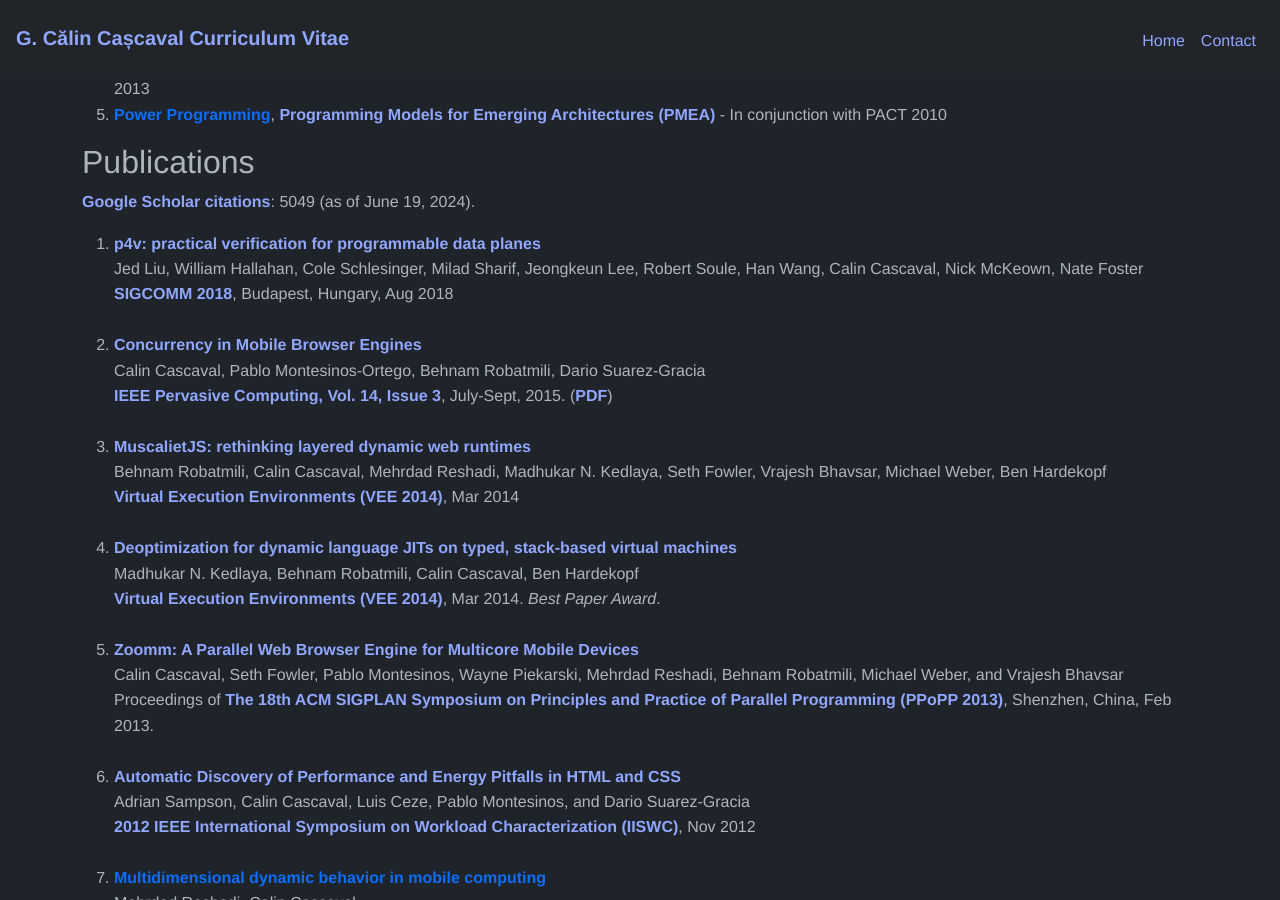
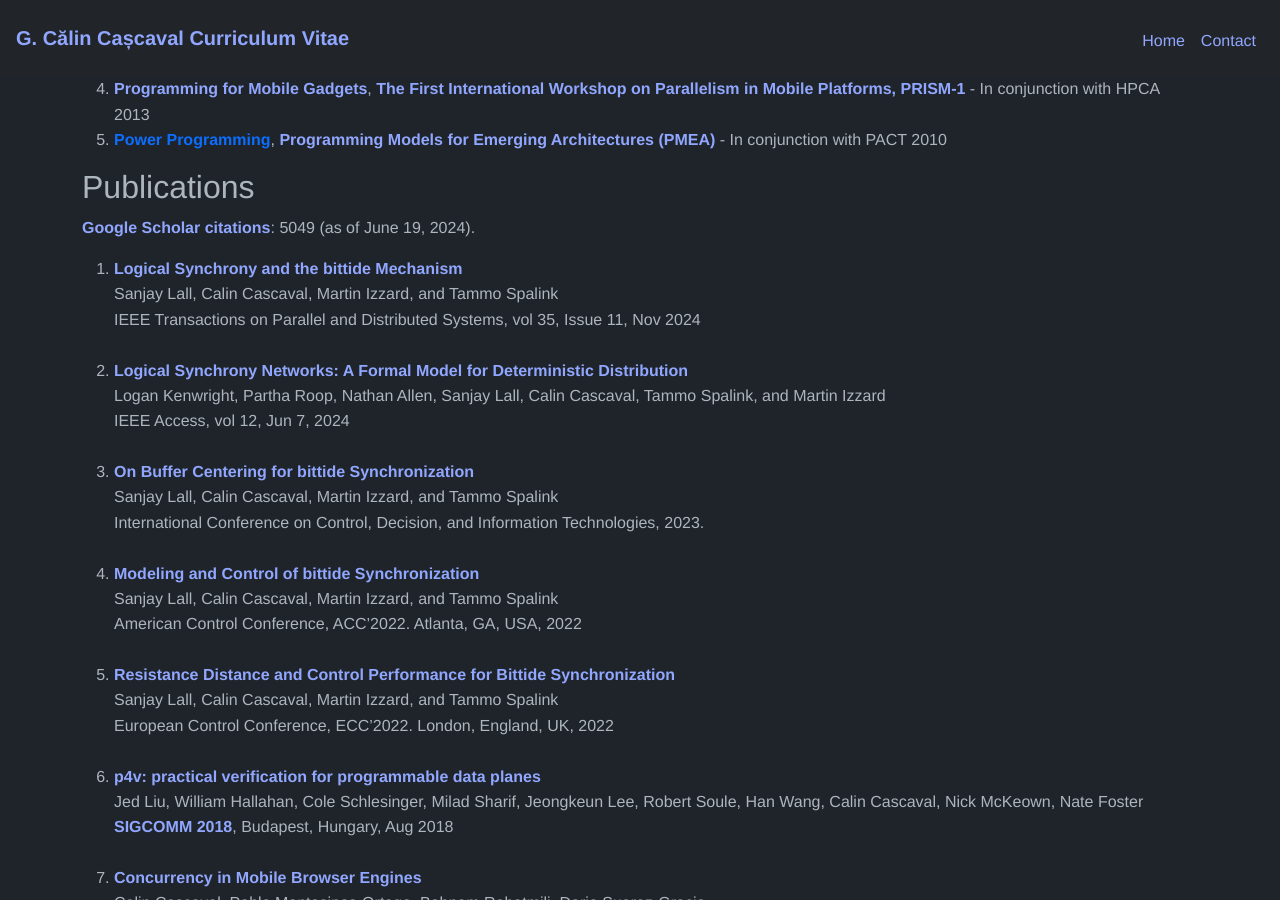
Before and after one commit to cc10512/cc10512.github.io, a Jekyll site: the page built from calin/cv.html, in a window 1280 px wide and 900 px high, scrolled down 3961 px. Built offline with Jekyll 4.4.1, drawn with Linux system fonts in a browser that asks for light colours; some of the changed text lies outside the part shown.

Commit message:
add bittide pubs

```diff
--- a/Gemfile
+++ b/Gemfile
@@ -7,6 +7,7 @@ group :jekyll_plugins do
   gem "jekyll-sitemap"
   gem "jekyll-redirect-from"
   gem "github-pages"
+  gem "csv"
 end
 
 group :development do
--- a/calin/cv.html
+++ b/calin/cv.html
@@ -47,7 +47,8 @@ Barefoot Networks<br/>
 10 Madden Street, CBD, Auckland, New Zealand, 1010<br/>
 Work email: <a href="mailto:cascaval@google.com">cascaval@google.com</a><br/>
 Personal Email: <a href="mailto:cascaval@acm.org">cascaval@acm.org</a><br/>
-LinkedIn: <a href="https://www.linkedin.com/in/cascaval">https://www.linkedin.com/in/cascaval</a>
+LinkedIn: <a href="https://www.linkedin.com/in/cascaval">https://www.linkedin.com/in/cascaval</a><br/>
+ORCID: <a href="https://orcid.org/0000-0002-2780-6763">https://orcid.org/0000-0002-2780-6763</a>
 </address>
 </td>
 </tr>
@@ -584,6 +585,12 @@ Semnalului Vocal (Speech Analysis and Recognition System)
 Most relevant publications:
 <ol>
 
+<li><a class="title" href="https://doi.org/10.1109/tpds.2024.3444739">
+       Logical Synchrony and the bittide Mechanism</a><br/>Sanjay
+       Lall, Calin Cascaval, Martin Izzard, Tammo Spalink<br/> IEEE
+       Transactions on Parallel and Distributed Systems, vol 35, Issue
+       11, Nov 2024</li>
+
 <li><a class='title'
        href='https://dl.acm.org/citation.cfm?id=3230582'> p4v:
        practical verification for programmable data planes</a><br/>Jed
@@ -644,6 +651,38 @@ Symposium on Computer Architecture, ISCA 2006</a>, Boston, MA, June
 </div>
 <div class="cvfull">
 <ol>
+
+<li><a class="title" href="https://doi.org/10.1109/tpds.2024.3444739">
+  Logical Synchrony and the bittide Mechanism</a><br/>Sanjay Lall,
+  Calin Cascaval, Martin Izzard, and Tammo Spalink<br/> IEEE
+  Transactions on Parallel and Distributed Systems, vol 35, Issue 11,
+  Nov 2024<br/><br/></li>
+
+<li><a class="title"
+       href="https://ieeexplore.ieee.org/document/10551846"> Logical
+       Synchrony Networks: A Formal Model for Deterministic
+       Distribution</a><br/> Logan Kenwright, Partha Roop, Nathan
+       Allen, Sanjay Lall, Calin Cascaval, Tammo Spalink, and Martin
+       Izzard<br/> IEEE Access, vol 12, Jun 7, 2024<br/><br/></li>
+
+<li><a class="title" href="https://arxiv.org/abs/2303.11467">On Buffer
+  Centering for bittide Synchronization</a><br/>Sanjay Lall, Calin
+  Cascaval, Martin Izzard, and Tammo Spalink<br/>International
+  Conference on Control, Decision, and Information Technologies,
+  2023.<br/><br/></li>
+
+<li><a class="title"
+       href="https://research.google/pubs/pub50734/">Modeling and
+       Control of bittide Synchronization</a><br/>Sanjay Lall, Calin
+       Cascaval, Martin Izzard, and Tammo Spalink<br/> American
+       Control Conference, ACC’2022. Atlanta, GA, USA, 2022<br/><br/></li>
+
+<li><a class="title"
+       href="https://research.google/pubs/pub50893/">Resistance
+       Distance and Control Performance for Bittide
+       Synchronization</a><br/>Sanjay Lall, Calin Cascaval, Martin
+       Izzard, and Tammo Spalink<br/> European Control Conference,
+       ECC’2022. London, England, UK, 2022<br/><br/></li>
 
 <li><a class='title'
        href='https://dl.acm.org/citation.cfm?id=3230582'> p4v:
```
Also changed, not shown: Gemfile.lock.
